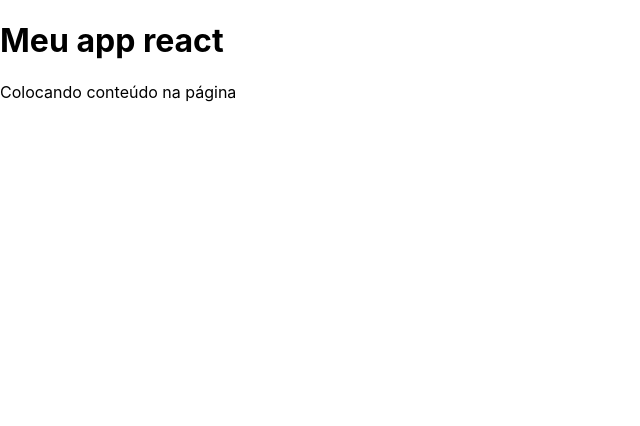
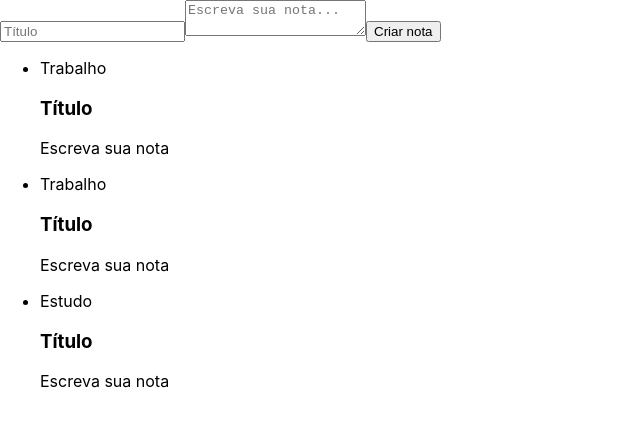
Before and after one commit to brunon-dev/ceep, a React (Create React App) app: page / in a window 1280 px wide. Shown: the top 426 px of the page, without its empty margins (0-640 px from the left). Built offline with nearby package versions, Linux system fonts and the light colour scheme.

Commit message:
Cria componentes para o formulário de cadastro e lista e card de notas

```diff
--- a/src/App.js
+++ b/src/App.js
@@ -1,10 +1,13 @@
+import React from 'react'
+import FormularioCadastro from './components/formularioCadastro';
+import ListaDeNotas from './components/listaDeNotas';
 
 function App() {
   return (
-    <div>
-      <h1>Meu app react</h1>
-      <p>Colocando conteúdo na página</p>
-    </div>
+    <section>
+      <FormularioCadastro />
+      <ListaDeNotas />
+    </section>
   );
 }
 
--- /dev/null
+++ b/src/components/cardNota.jsx
@@ -0,0 +1,14 @@
+import React, { Component } from "react";
+
+export class CardNota extends Component {
+  render() {
+    return (
+      <section>
+        <header>
+          <h3>Título</h3>
+        </header>
+        <p>Escreva sua nota</p>
+      </section>
+    );
+  }
+}
--- /dev/null
+++ b/src/components/formularioCadastro.jsx
@@ -0,0 +1,13 @@
+import React, { Component } from "react";
+
+export default class FormularioCadastro extends Component {
+  render() {
+    return (
+      <form>
+        <input type="text" placeholder="Título" />
+        <textarea placeholder="Escreva sua nota..." />
+        <button>Criar nota</button>
+      </form>
+    );
+  }
+}
--- /dev/null
+++ b/src/components/listaDeNotas.jsx
@@ -0,0 +1,21 @@
+import React, { Component } from "react";
+import { CardNota } from "./cardNota";
+
+class ListaDeNotas extends Component {
+  render() {
+    return (
+      <ul>
+        {Array.of("Trabalho", "Trabalho", "Estudo").map((categoria) => {
+          return (
+            <li>
+              <div>{categoria}</div>
+              <CardNota />
+            </li>
+          );
+        })}
+      </ul>
+    );
+  }
+}
+
+export default ListaDeNotas;
```
